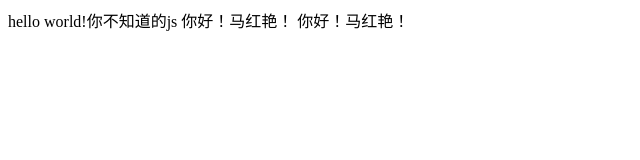
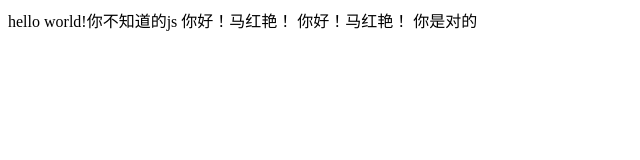
Before and after one commit to zhichengyuan/learngit1, a plain HTML site: page index.html in a window 1280 px wide. Shown: the full height of the page, 0-640 px from the left. Drawn offline with Linux system fonts and the light colour scheme.

Commit message:
woshishi

```diff
--- a/index.html
+++ b/index.html
@@ -10,5 +10,6 @@
     hello world!你不知道的js
     你好！马红艳！
     你好！马红艳！
+    你是对的
 </body>
 </html>
```
